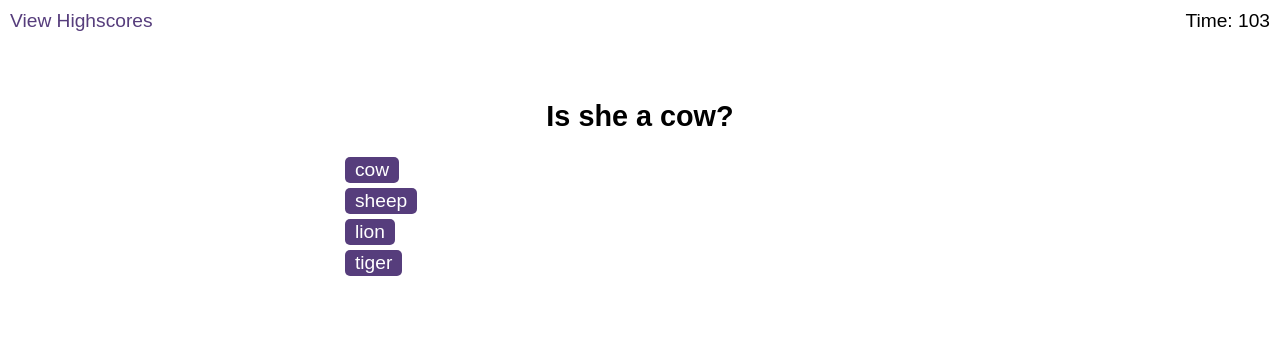
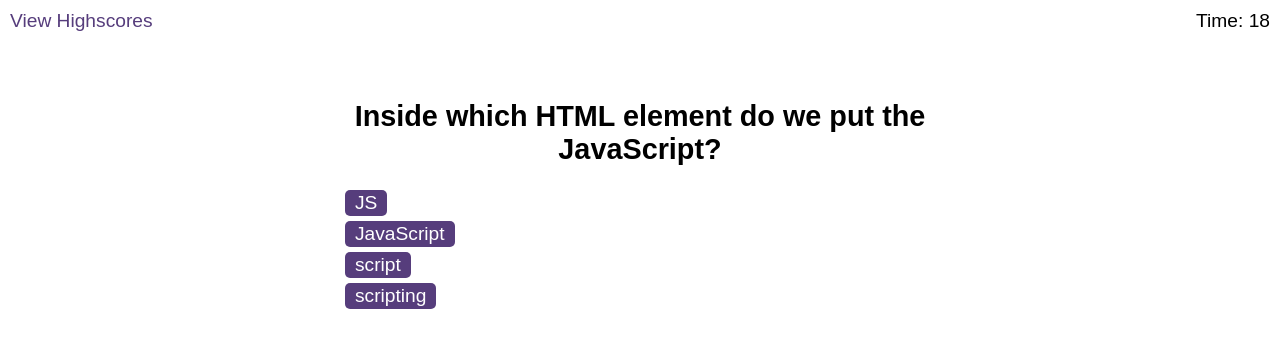
Before and after one commit to Thorbieey/Code-Quiz-OT, a plain HTML site: page html/index.html in a window 1280 px wide. Both pictures are taken after a click on the button "Start Quiz". Drawn offline with Linux system fonts and the light colour scheme.

Commit message:
add selector tor endscreenH2 and setTextcontent for completing quiz/time running out

```diff
--- a/html/index.html
+++ b/html/index.html
@@ -36,7 +36,7 @@
       </div>
 
       <div id="end-screen" class="hide">
-        <h2>All done!</h2>
+        <h2 id="status">All done!</h2>
         <p>Your final score is <span id="final-score"></span>.</p>
         <p>
           Enter initials: <input type="text" id="initials" max="3" />
--- a/javaScript/logic.js
+++ b/javaScript/logic.js
@@ -14,6 +14,8 @@ let questionTitleEl = document.querySelector("#question-title")
 let choicesEl = document.querySelector("#choices")
 // Selects the div element that displays the end quiz screen
 let endScreenDiv = document.querySelector("#end-screen")
+// Selects the div element that displays the end screen heading text
+let endScreenH2 = document.querySelector("#status")
 // Selects the p-span element that displays the final score
 let finalScoreSpan = document.querySelector("#final-score")
 // stores players score
@@ -23,19 +25,21 @@ let initialsInput = document.querySelector("#initials")
 
 
 let questions = [
-    {question:'Is she a cow?', answer:'cow', options:['cow', 'sheep', 'lion', 'tiger']},
-    {question:'Is she a sheep?', answer:'sheep', options:['cow', 'sheep', 'lion', 'tiger']},
-    {question:'Is she a lion?', answer:'lion', options:['cow', 'sheep', 'lion', 'tiger']},
-    {question:'Is she a monkey?', answer:'monkey', options:['cow', 'sheep', 'lion', 'tiger']},
-    {question:'Is she a tiger?', answer:'tiger', options:['cow', 'sheep', 'lion', 'tiger']}
+    {question:'Inside which HTML element do we put the JavaScript?', answer:'script', options:['JS', 'JavaScript', 'script', 'scripting']},
+    {question:'Which operator returns true if the two compared values are not equal?', answer:'!==', options:['<>', '==!', '~', '!==']},
+    {question:'How is a forEach statement different from a for statement?', answer:'A for statement is generic, but a forEach statement can be used only with an array.', options:['Only a for statement uses a callback function.', 'A for statement is generic, but a forEach statement can be used only with an array.', 'Only a forEach statement lets you specify your own iterator.', 'A forEach statement is generic, but a for statement can be used only with an array.']},
+    {question:'Which statement is the correct way to create a variable called rate and assign it the value 100?', answer:'let rate = 100;', options:['let rate = 100;', 'let 100 = rate;', '100 = let rate;', 'rate = 100;']},
+    {question:'Which property references the DOM object that dispatched an event?', answer:'target', options:['self', 'object', 'target', 'source']}
 ]
 
 let questionIndex = 0;
 
 // Set time for quiz to 100s
-let secondsLeft = 105;
+let deductTime;
 // Function to set timer countdown
 function setTime() {
+    // Set time for quiz to 100s
+    let secondsLeft = 20;
     // sets timer interval to 1s/1000ms
     let timerInterval = setInterval(function() {
     // removes 1 from displayed time left for quiz
@@ -46,6 +50,8 @@ function setTime() {
     if(secondsLeft === 0) {
         // stops timer when time runs out
         clearInterval(timerInterval);
+        // set end quiz h2 text
+        endScreenH2.textContent = "Time's Up!"
         // end quiz on time running out
         endQuiz();
         console.log("Thanks for playing!");
@@ -55,7 +61,13 @@ function setTime() {
         clearInterval(timerInterval);
         console.log("Thanks for playing!");
     }
-
+    else if (deductTime === true){
+        // remove 10s from time left
+        secondsLeft -= 10;
+        console.log("Minus 10s");
+    }
+    // reset deduct time to false
+    deductTime = false;
   }, 1000);
 }
 
@@ -74,6 +86,9 @@ function renderQuestions() {
     choicesEl.innerHTML = "";
     if(questionIndex == questions.length){
         console.log("No more Questions");
+        // set end quiz h2 text
+        endScreenH2.textContent = "All done!"
+        // end quiz on all questions answered
         endQuiz();
     }
     else{
@@ -99,7 +114,7 @@ function nextQuestion(event) {
             console.log("Correct answer");
         }
         else{
-            secondsLeft -= 10;
+            deductTime = true;
             console.log("Incorrect answer");
         }
         console.log(score);
@@ -115,7 +130,7 @@ function endQuiz() {
     // display end screen
     endScreenDiv.setAttribute("class", "start");
     // set final score in page-paragraph content
-    finalScoreSpan.textContent = score;
+    finalScoreSpan.textContent = score + "/" + questions.length;
 }
 
 // Function to submit quiz
@@ -133,6 +148,8 @@ function submitInitials() {
     score = 0;
     // clear initials input
     initials = "";
+    // reset timer
+    initials = "";
     // remove end screen
     endScreenDiv.setAttribute("class", "hide");
     // display start screeen
```
